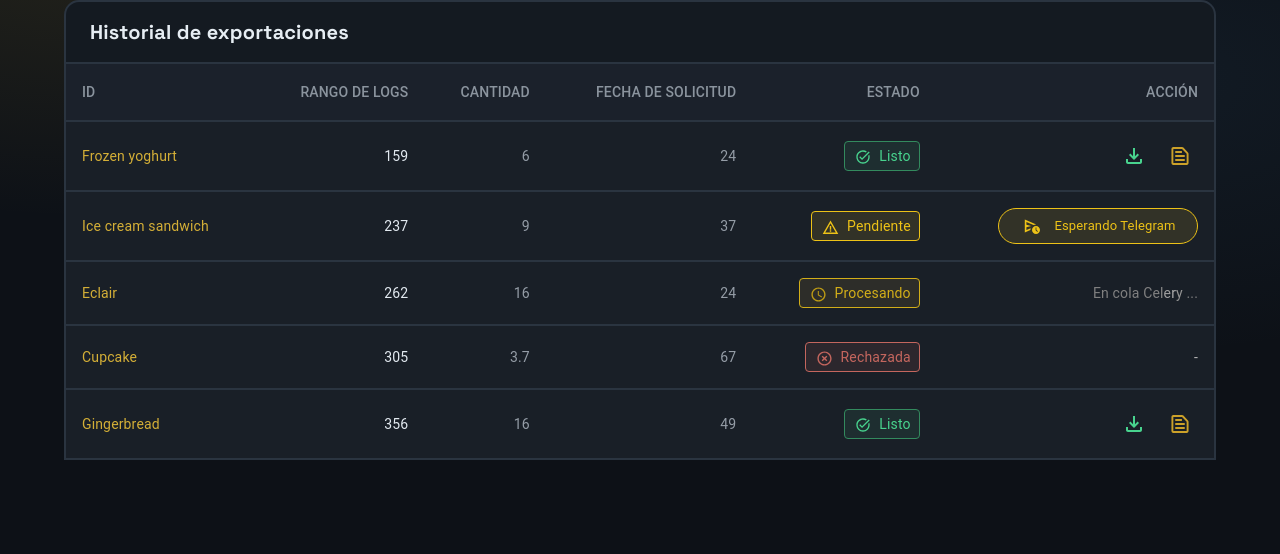
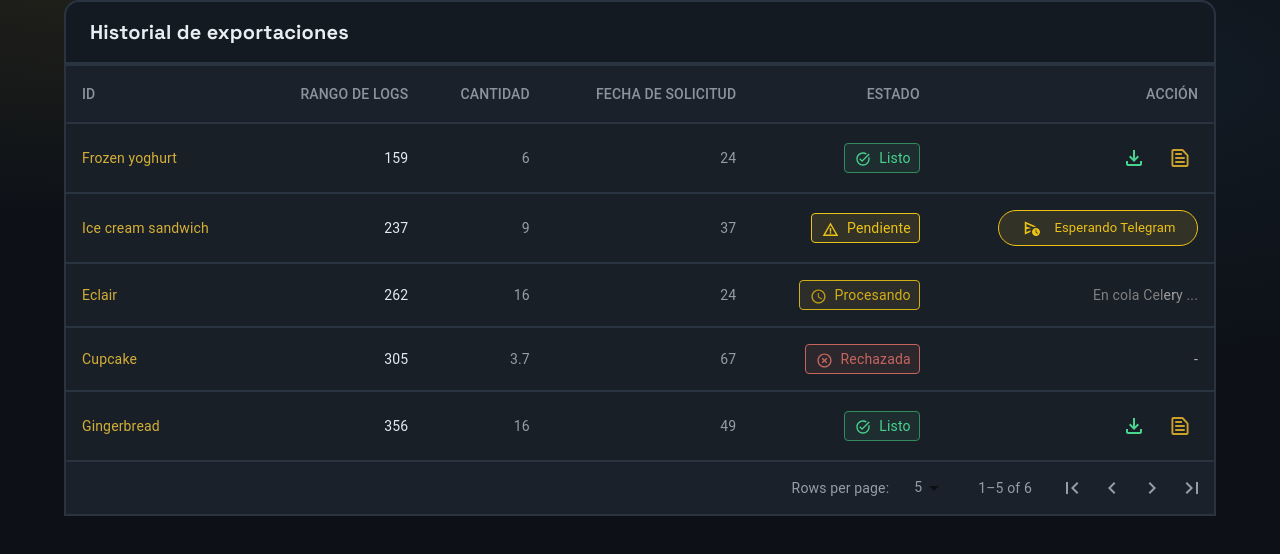
Before and after one commit to johanP051/honeymetrics-v2-frontend-universidad, a React (Vite) app: page /logs in a window 1280 px wide. Shown: the top 554 px of the page. Built offline with nearby package versions, Linux system fonts and the light colour scheme; no server answers.

Commit message:
feat(logs): add the pagination

```diff
--- a/src/pages/Logs/logs.jsx
+++ b/src/pages/Logs/logs.jsx
@@ -1,10 +1,16 @@
 import styles from "./logs.module.css"
+import * as React from 'react';
+import PropTypes from 'prop-types';
+import { useTheme } from '@mui/material/styles';
+import Box from '@mui/material/Box';
 import Table from '@mui/material/Table';
 import TableBody from '@mui/material/TableBody';
 import TableCell from '@mui/material/TableCell';
 import TableContainer from '@mui/material/TableContainer';
 import TableHead from '@mui/material/TableHead';
 import TableRow from '@mui/material/TableRow';
+import TablePagination from '@mui/material/TablePagination';
+import TableFooter from '@mui/material/TableFooter';
 import Paper from '@mui/material/Paper';
 import Toolbar from "@mui/material/Toolbar";
 import Typography from "@mui/material/Typography";
@@ -12,6 +18,76 @@ import Estado from "../../components/common/estadoLogs";
 import FileDownloadOutlinedIcon from '@mui/icons-material/FileDownloadOutlined';
 import TextSnippetOutlinedIcon from '@mui/icons-material/TextSnippetOutlined';
 import ScheduleSendOutlinedIcon from '@mui/icons-material/ScheduleSendOutlined';
+import IconButton from '@mui/material/IconButton';
+import FirstPageIcon from '@mui/icons-material/FirstPage';
+import KeyboardArrowLeft from '@mui/icons-material/KeyboardArrowLeft';
+import KeyboardArrowRight from '@mui/icons-material/KeyboardArrowRight';
+import LastPageIcon from '@mui/icons-material/LastPage';
+
+
+
+
+function TablePaginationActions(props) {
+  const theme = useTheme();
+  const { count, page, rowsPerPage, onPageChange } = props;
+
+  const handleFirstPageButtonClick = (event) => {
+    onPageChange(event, 0);
+  };
+
+  const handleBackButtonClick = (event) => {
+    onPageChange(event, page - 1);
+  };
+
+  const handleNextButtonClick = (event) => {
+    onPageChange(event, page + 1);
+  };
+
+  const handleLastPageButtonClick = (event) => {
+    onPageChange(event, Math.max(0, Math.ceil(count / rowsPerPage) - 1));
+  };
+
+  return (
+    <Box sx={{ flexShrink: 0, ml: 2.5 }}>
+      <IconButton style={{color: '#959DA7'}}
+        onClick={handleFirstPageButtonClick}
+        disabled={page === 0}
+        aria-label="first page"
+      >
+        {theme.direction === 'rtl' ? <LastPageIcon /> : <FirstPageIcon />}
+      </IconButton>
+      <IconButton style={{color: '#959DA7'}}
+        onClick={handleBackButtonClick}
+        disabled={page === 0}
+        aria-label="previous page"
+      >
+        {theme.direction === 'rtl' ? <KeyboardArrowRight /> : <KeyboardArrowLeft />}
+      </IconButton>
+      <IconButton style={{color: '#959DA7'}}
+        onClick={handleNextButtonClick}
+        disabled={page >= Math.ceil(count / rowsPerPage) - 1}
+        aria-label="next page"
+      >
+        {theme.direction === 'rtl' ? <KeyboardArrowLeft /> : <KeyboardArrowRight />}
+      </IconButton>
+      <IconButton style={{color: '#959DA7'}}
+        onClick={handleLastPageButtonClick}
+        disabled={page >= Math.ceil(count / rowsPerPage) - 1}
+        aria-label="last page"
+      >
+        {theme.direction === 'rtl' ? <FirstPageIcon /> : <LastPageIcon />}
+      </IconButton>
+    </Box>
+  );
+}
+
+TablePaginationActions.propTypes = {
+  count: PropTypes.number.isRequired,
+  onPageChange: PropTypes.func.isRequired,
+  page: PropTypes.number.isRequired,
+  rowsPerPage: PropTypes.number.isRequired,
+};
+
 
 function createData(id, rangelogs, cuantity, date_request, state, action) {
   return {id, rangelogs, cuantity, date_request, state, action};
@@ -87,9 +163,28 @@ const rows = [
   createData('Eclair', 262, 16.0, 24, "Procesando"),
   createData('Cupcake', 305, 3.7, 67, "Rechazada"),
   createData('Gingerbread', 356, 16.0, 49, "Listo"),
+  createData('Gingerbread', 356, 16.0, 49, "Listo"),
 ];
 
 export default function logs() {
+
+  const [page, setPage] = React.useState(0);
+  const [rowsPerPage, setRowsPerPage] = React.useState(5);
+
+  // Avoid a layout jump when reaching the last page with empty rows.
+  const emptyRows =
+    page > 0 ? Math.max(0, (1 + page) * rowsPerPage - rows.length) : 0;
+
+  const handleChangePage = (event, newPage) => {
+    setPage(newPage);
+  };
+
+  const handleChangeRowsPerPage = (event) => {
+    setRowsPerPage(parseInt(event.target.value, 10));
+    setPage(0);
+  };
+
+
   return (
     <>
     <TablaHeaderToolbar/>
@@ -106,7 +201,9 @@ export default function logs() {
           </TableRow>
         </TableHead>
         <TableBody>
-          {rows.map((row) => (
+
+          {(rowsPerPage > 0 ? rows.slice(page * rowsPerPage, page * rowsPerPage + rowsPerPage): rows)
+          .map((row) => (
             <TableRow id={styles.tuplas}
               key={row.id}
               sx={{ '&:last-child td, &:last-child th': { border: 0 } }}>
@@ -118,7 +215,34 @@ export default function logs() {
               <TableCell align="right"><CreateButtons texto={row.state}/></TableCell>
             </TableRow>
           ))}
+          {emptyRows > 0 && (
+            <TableRow className={styles.filaVacia} style={{ height: 53 * emptyRows }}>
+              <TableCell className={styles.celdaVacia} colSpan={6} />
+            </TableRow>
+          )}
         </TableBody>
+        <TableFooter >
+          <TableRow>
+            <TablePagination className={styles.paginacion} id={styles.subcolumnasLayout}
+              rowsPerPageOptions={[5, 10, 25, { label: 'All', value: -1 }]}
+              colSpan={6}
+              count={rows.length}
+              rowsPerPage={rowsPerPage}
+              page={page}
+              slotProps={{
+                select: {
+                  inputProps: {
+                    'aria-label': 'rows per page',
+                  },
+                  native: true,
+                },
+              }}
+              onPageChange={handleChangePage}
+              onRowsPerPageChange={handleChangeRowsPerPage}
+              ActionsComponent={TablePaginationActions}
+            />
+          </TableRow>
+        </TableFooter>
       </Table>
     </TableContainer>
     </>
--- a/src/pages/Logs/logs.module.css
+++ b/src/pages/Logs/logs.module.css
@@ -30,7 +30,6 @@
 #subcolumnasLayout{
     background-color: #1B212B;
     border: 2px solid #2A3440;
-    border-top: 2px;
     border-radius: 0px;
 }
 
@@ -54,6 +53,19 @@
 #tuplas > ctfc{
     color: #959DA7;
 }
+
+.paginacion{
+    display: flex;
+    justify-content: flex-end;
+    color: #959DA7 !important;
+}
+
+.filaVacia,
+.celdaVacia{
+    background-color: #191F27 !important;
+    border: 2px solid #2A3440;
+}
+
 
 
 .botonesAccion{
```
